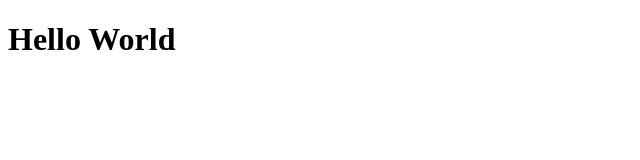
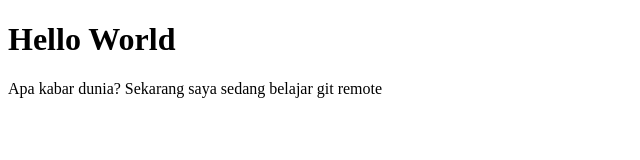
Before and after one commit to rahadi1/test_remote, a plain HTML site: page index.html in a window 1280 px wide. Shown: the whole page, without its empty margins (0-640 px from the left). Drawn offline with Linux system fonts and the light colour scheme.

Commit message:
Menambah paragraf

```diff
--- a/index.html
+++ b/index.html
@@ -8,5 +8,6 @@
 </head>
 <body>
     <h1>Hello World</h1>
+    <p>Apa kabar dunia? Sekarang saya sedang belajar git remote</p>
 </body>
 </html>
```
